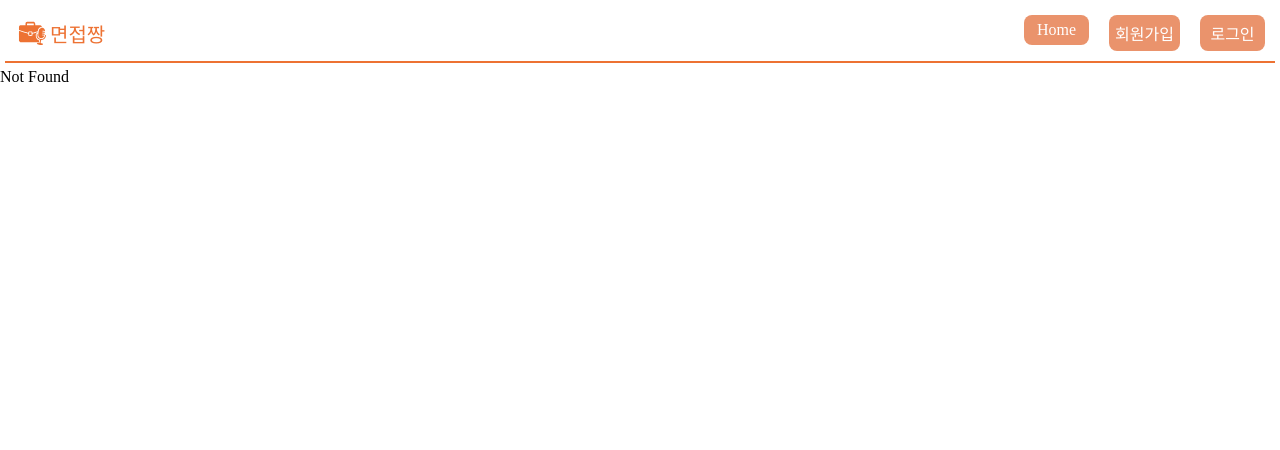
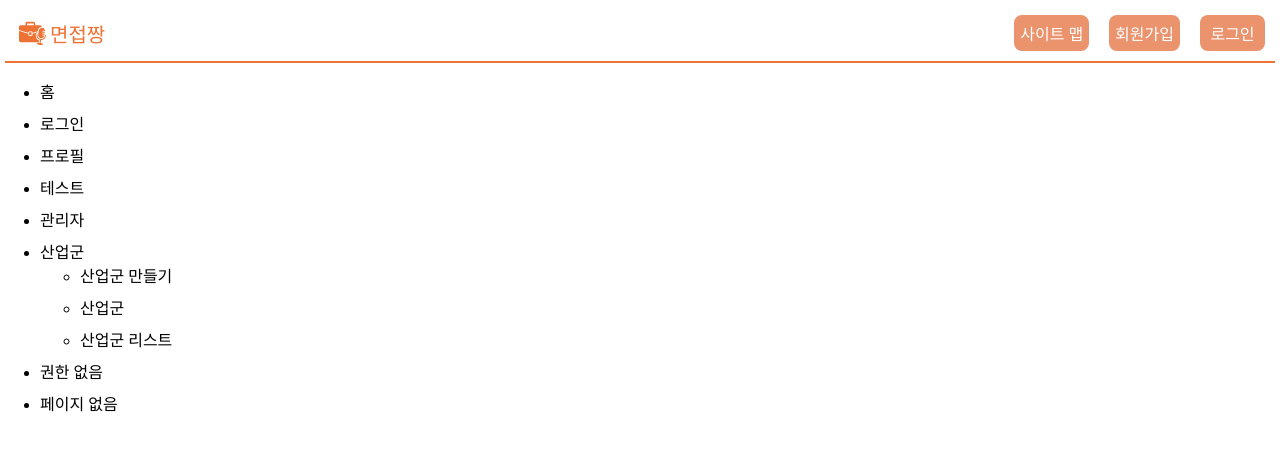
Before and after one commit to myeonjeobjjang/myeonjeobjjang-react, a React (Vite) app: page /site-map in a window 1280 px wide. Before the commit this address led to /not-found. Shown: the top 450 px of the page. Built offline with nearby package versions, Linux system fonts and the light colour scheme; a web font is replaced by a local one.

Commit message:
feat : 사이트맵 페이지 생성

```diff
--- a/src/App.tsx
+++ b/src/App.tsx
@@ -13,6 +13,7 @@ import IndustryListPage from "./pages/applicant/industry/IndustryListPage.tsx";
 import IndustryInfoPage from "./pages/applicant/industry/IndustryInfoPage.tsx";
 import NoPermissionPage from "./pages/NoPermissionPage.tsx";
 import IndustryPage from "./pages/applicant/industry/IndustryPage.tsx";
+import SiteMapPage from "./pages/SIteMapPage.tsx";
 
 function App() {
     return (
@@ -21,6 +22,7 @@ function App() {
             <Routes>
                 <Route path={`/`} element={<Home/>}/>
                 <Route path={`/bears`} element={<Bears/>}/>
+                <Route path={`/site-map`} element={<SiteMapPage/>}/>
                 <Route path={`/login`} element={<LoginPage/>}/>
                 <Route path={`/signup`} element={<SignUpPage/>}/>
                 <Route path={`/profile`} element={<ProfilePage/>}/>
--- a/src/components/header/Header.tsx
+++ b/src/components/header/Header.tsx
@@ -97,7 +97,7 @@ const Header = () => {
             </HeaderLogoContainer>
             <div>
                 <HeaderLinkList>
-                    <HeaderLinkListItem color={currentColor} onClick={() => nav("/")} content="Home"/>
+                    <HeaderLinkListItem color={currentColor} onClick={() => nav("/site-map")} content="사이트 맵"/>
                     {
                         listItemByRole(getUserInfo(), currentColor, nav)
                     }
--- /dev/null
+++ b/src/pages/SIteMapPage.tsx
@@ -0,0 +1,44 @@
+import styled from "styled-components";
+import {useNavigate} from "react-router-dom";
+
+const hover_color = "#ed7233";
+
+const SiteMapPage = () => {
+    const nav = useNavigate();
+    const onClick = (path: string) => {
+        nav(path);
+    }
+    return (
+        <>
+            <ul>
+                <SiteMapLi hover_color={hover_color} onClick={() => onClick("/")}>홈</SiteMapLi>
+                <SiteMapLi hover_color={hover_color} onClick={() => onClick("/login")}>로그인</SiteMapLi>
+                <SiteMapLi hover_color={hover_color} onClick={() => onClick("/profile")}>프로필</SiteMapLi>
+                <SiteMapLi hover_color={hover_color} onClick={() => onClick("/test")}>테스트</SiteMapLi>
+
+                <SiteMapLi hover_color={hover_color} onClick={() => onClick("/admin")}>관리자</SiteMapLi>
+
+                <li>산업군</li>
+                <ul>
+                    <SiteMapLi hover_color={hover_color}onClick={() => onClick("/admin/industry/create")}>산업군 만들기</SiteMapLi>
+                    <SiteMapLi hover_color={hover_color}onClick={() => onClick("/industry")}>산업군</SiteMapLi>
+                    <SiteMapLi hover_color={hover_color}onClick={() => onClick("/industry/list")}>산업군 리스트</SiteMapLi>
+                </ul>
+
+                <SiteMapLi hover_color={hover_color} onClick={() => onClick("/no-permission")}>권한 없음</SiteMapLi>
+                <SiteMapLi hover_color={hover_color} onClick={() => onClick("/not-found")}>페이지 없음</SiteMapLi>
+            </ul>
+        </>
+    )
+}
+
+export default SiteMapPage;
+
+const SiteMapLi = styled.li<{ hover_color: string }>`
+    margin-bottom: 8px;
+
+    &:hover {
+        cursor: pointer;
+        color: ${(props) => props.hover_color};
+    }
+`;
```
